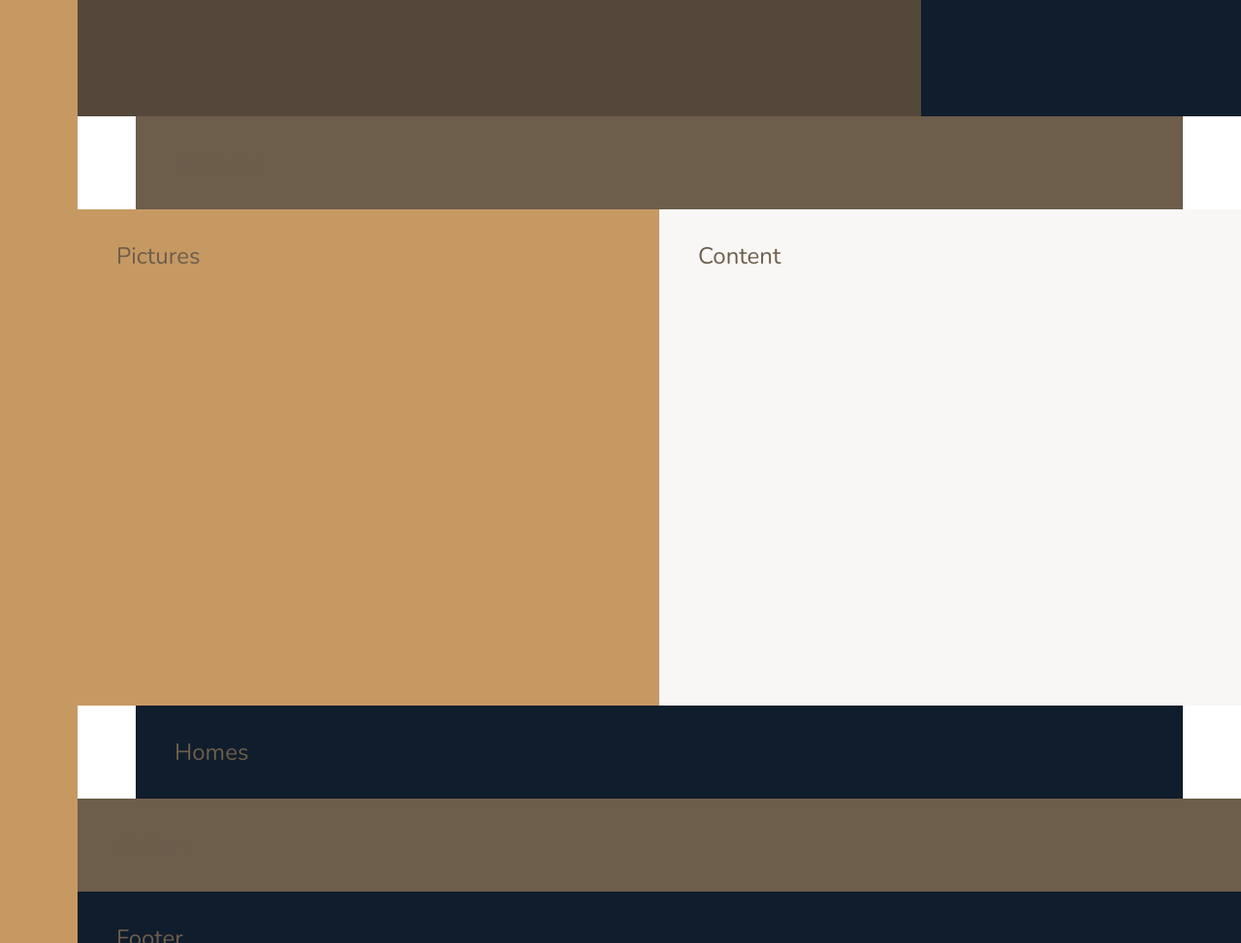
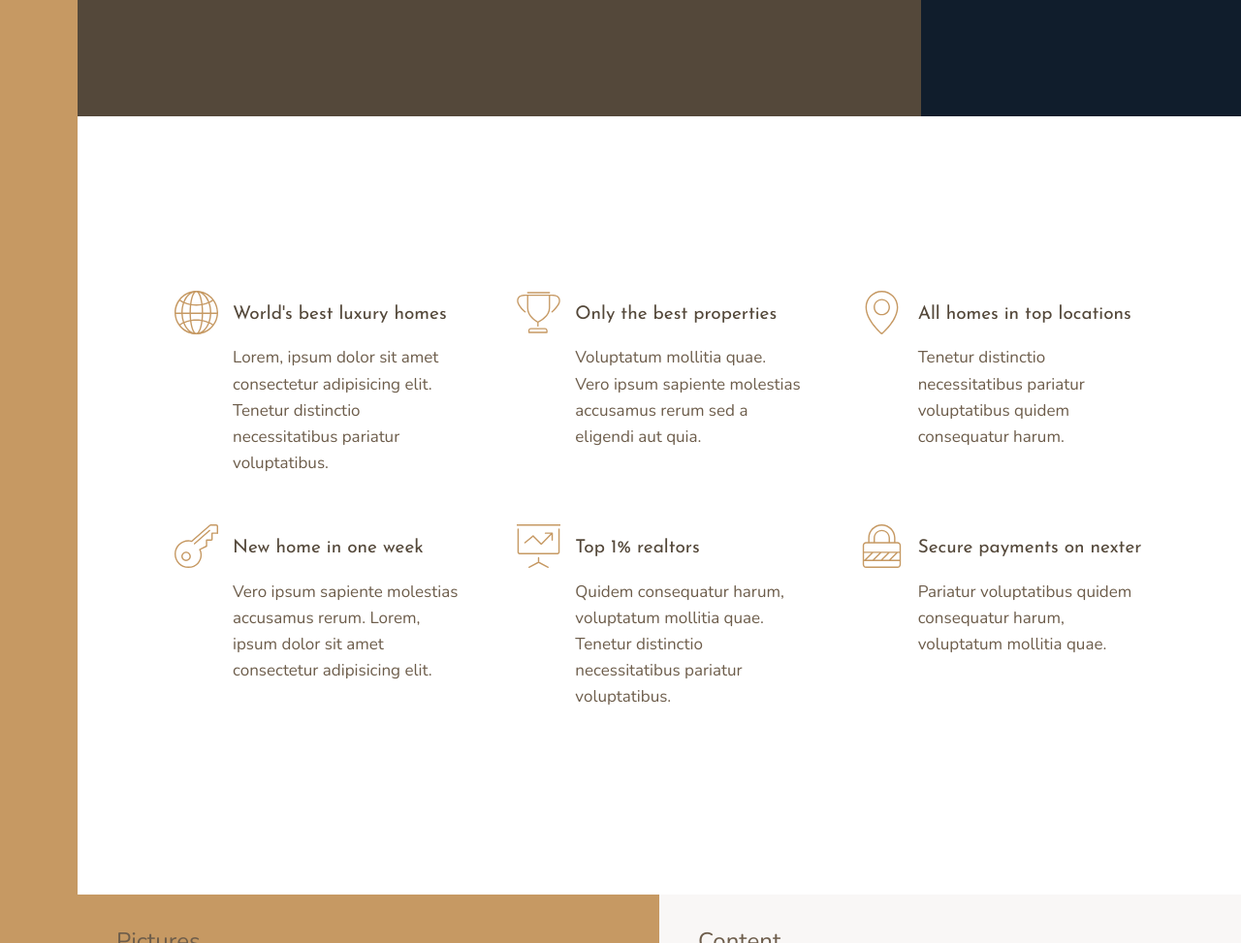
Before and after one commit to michalosinski91/nexter, a website: page index.html in a window 1280 px wide. Shown: the part 520-1493 px from the top of the page at 97% size. Drawn offline with nearby package versions, Linux system fonts and the light colour scheme.

Commit message:
features section styled

```diff
--- a/index.html
+++ b/index.html
@@ -17,7 +17,68 @@
     </div>
     <header class="header">Header</header>
     <div class="realtors">Realtors</div>
-    <section class="features">Features</section>
+    <section class="features">
+      <div class="feature">
+        <svg class="feature__icon">
+          <use xlink:href="img/sprite.svg#icon-global"></use>
+        </svg>
+        <h4 class="heading-4 heading-4--dark">World's best luxury homes</h4>
+        <p class="feature__text">
+          Lorem, ipsum dolor sit amet consectetur adipisicing elit. Tenetur
+          distinctio necessitatibus pariatur voluptatibus.
+        </p>
+      </div>
+      <div class="feature">
+        <svg class="feature__icon">
+          <use xlink:href="img/sprite.svg#icon-trophy"></use>
+        </svg>
+        <h4 class="heading-4 heading-4--dark">Only the best properties</h4>
+        <p class="feature__text">
+          Voluptatum mollitia quae. Vero ipsum sapiente molestias accusamus
+          rerum sed a eligendi aut quia.
+        </p>
+      </div>
+      <div class="feature">
+        <svg class="feature__icon">
+          <use xlink:href="img/sprite.svg#icon-map-pin"></use>
+        </svg>
+        <h4 class="heading-4 heading-4--dark">All homes in top locations</h4>
+        <p class="feature__text">
+          Tenetur distinctio necessitatibus pariatur voluptatibus quidem
+          consequatur harum.
+        </p>
+      </div>
+      <div class="feature">
+        <svg class="feature__icon">
+          <use xlink:href="img/sprite.svg#icon-key"></use>
+        </svg>
+        <h4 class="heading-4 heading-4--dark">New home in one week</h4>
+        <p class="feature__text">
+          Vero ipsum sapiente molestias accusamus rerum. Lorem, ipsum dolor sit
+          amet consectetur adipisicing elit.
+        </p>
+      </div>
+      <div class="feature">
+        <svg class="feature__icon">
+          <use xlink:href="img/sprite.svg#icon-presentation"></use>
+        </svg>
+        <h4 class="heading-4 heading-4--dark">Top 1% realtors</h4>
+        <p class="feature__text">
+          Quidem consequatur harum, voluptatum mollitia quae. Tenetur distinctio
+          necessitatibus pariatur voluptatibus.
+        </p>
+      </div>
+      <div class="feature">
+        <svg class="feature__icon">
+          <use xlink:href="img/sprite.svg#icon-lock"></use>
+        </svg>
+        <h4 class="heading-4 heading-4--dark">Secure payments on nexter</h4>
+        <p class="feature__text">
+          Pariatur voluptatibus quidem consequatur harum, voluptatum mollitia
+          quae.
+        </p>
+      </div>
+    </section>
     <div class="story__pictures">Pictures</div>
     <div class="story__content">Content</div>
     <section class="homes">Homes</section>
--- a/sass/_features.scss
+++ b/sass/_features.scss
@@ -1,4 +1,31 @@
 .features {
-  background-color: $color-grey-dark-2;
   grid-column: center-start / center-end;
+
+  margin: 15rem 0;
+  line-height: 1.6;
+
+  display: grid;
+  //grid-template-columns: repeat(3, 1fr);
+  //responsive - columns at least 250px
+  grid-template-columns: repeat(auto-fit, minmax(25rem, 1fr));
+  gap: 6rem;
+  align-items: start;
 }
+
+.feature {
+  display: grid;
+  grid-template-columns: min-content 1fr;
+  gap: 1.5rem;
+
+  &__icon {
+    fill: $color-primary;
+    width: 4.5rem;
+    height: 4.5rem;
+    grid-row: 1 / span 2;
+    transform: translateY(-1rem);
+  }
+
+  &__text {
+    font-size: 1.7rem;
+  }
+}
--- a/sass/_typography.scss
+++ b/sass/_typography.scss
@@ -0,0 +1,17 @@
+%heading {
+  font-family: $font-secondary;
+  font-weight: 400;
+}
+
+.heading-4 {
+  @extend %heading;
+  font-size: 1.9rem;
+
+  &--light {
+    color: $color-grey-light-1;
+  }
+
+  &--dark {
+    color: $color-grey-dark-1;
+  }
+}
```
Also changed, not shown: css/style.css.
